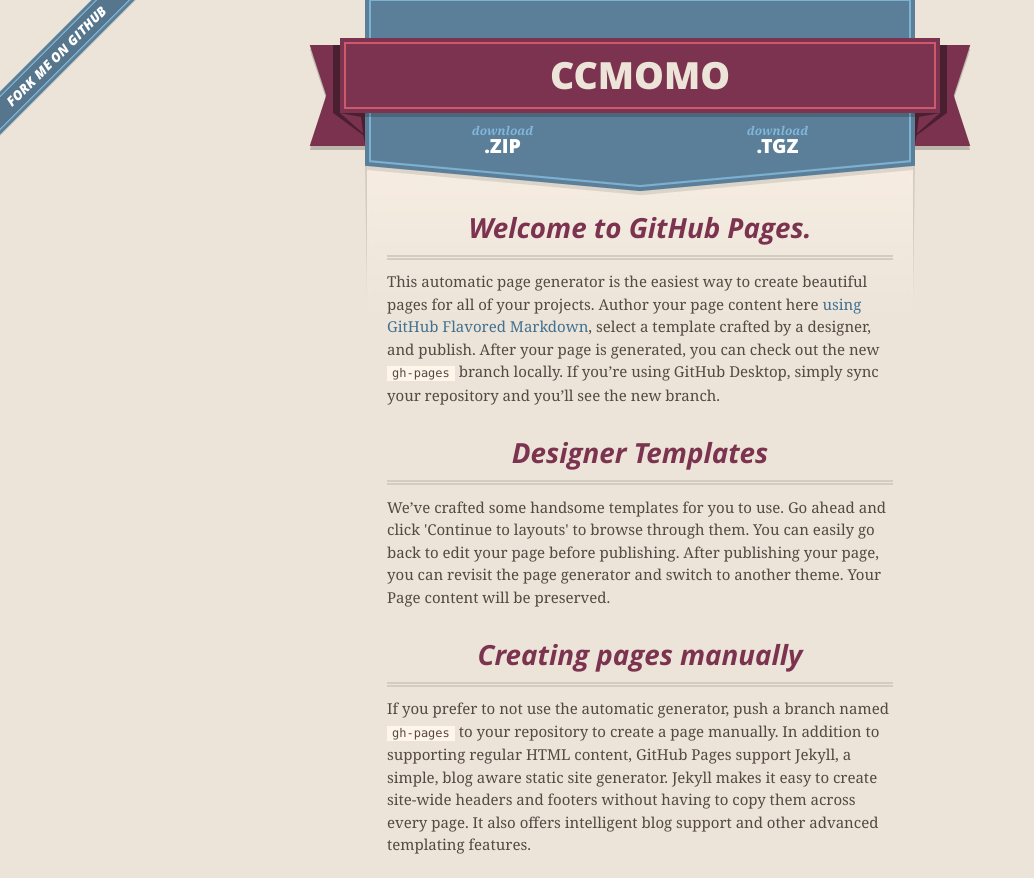
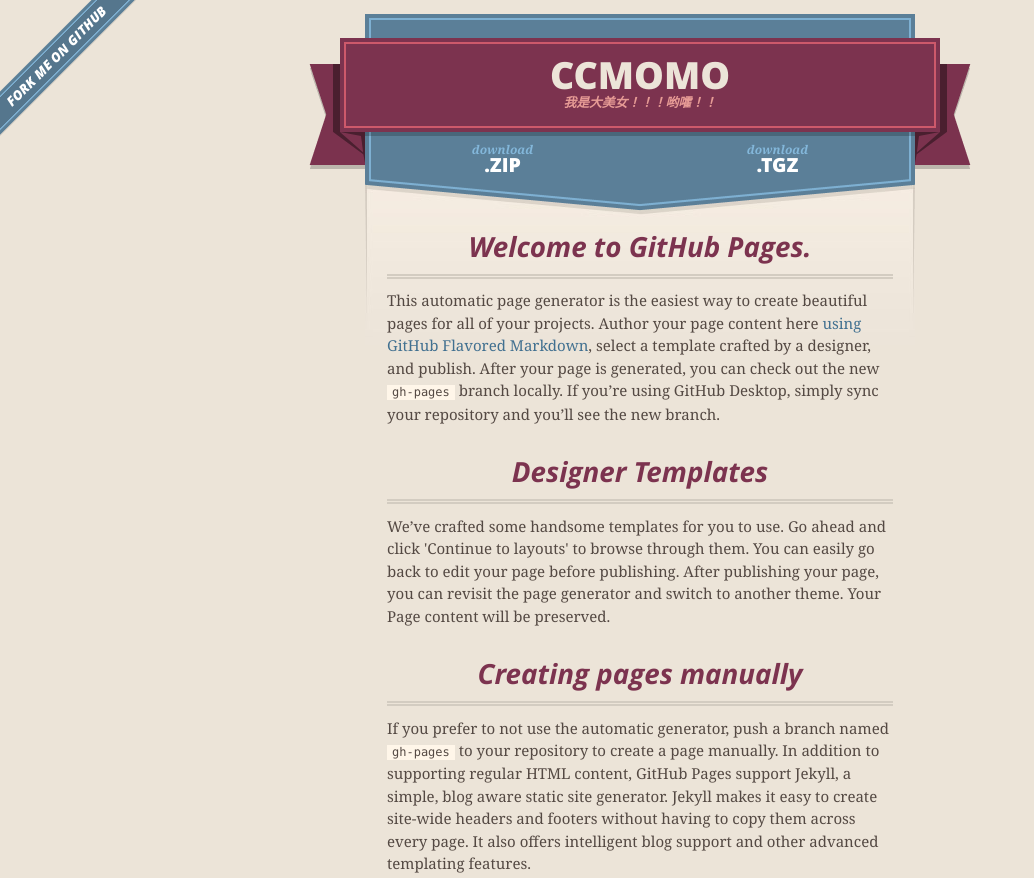
Before and after one commit to dujiajiyi163/Ccmomo, a plain HTML site: page index.html in a window 1280 px wide. Shown: the top 878 px of the page, without its empty margins (0-1034 px from the left). Drawn offline with nearby package versions, Linux system fonts and the light colour scheme.

Commit message:
Update index.html

```diff
--- a/index.html
+++ b/index.html
@@ -28,7 +28,7 @@
         <span class="ribbon-outer">
           <span class="ribbon-inner">
             <h1>Ccmomo</h1>
-            <h2></h2>
+            <h2>我是大美女！！！哟嚯！！</h2>
           </span>
           <span class="left-tail"></span>
           <span class="right-tail"></span>
```
